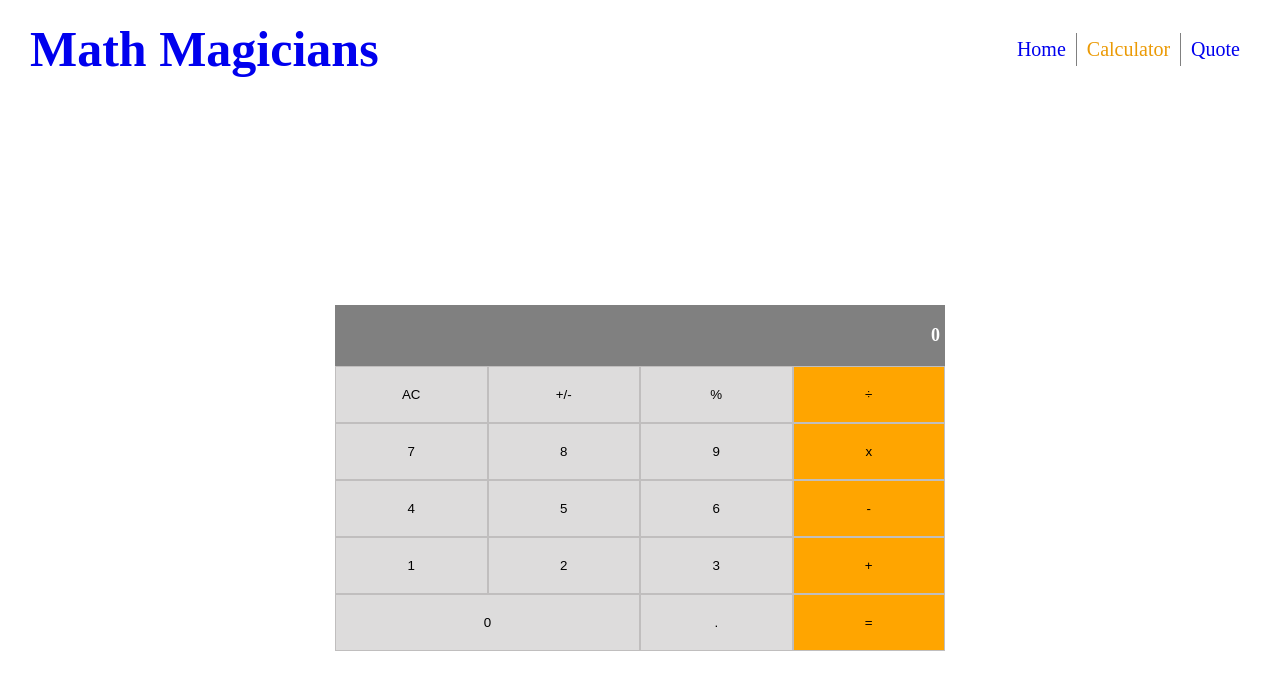
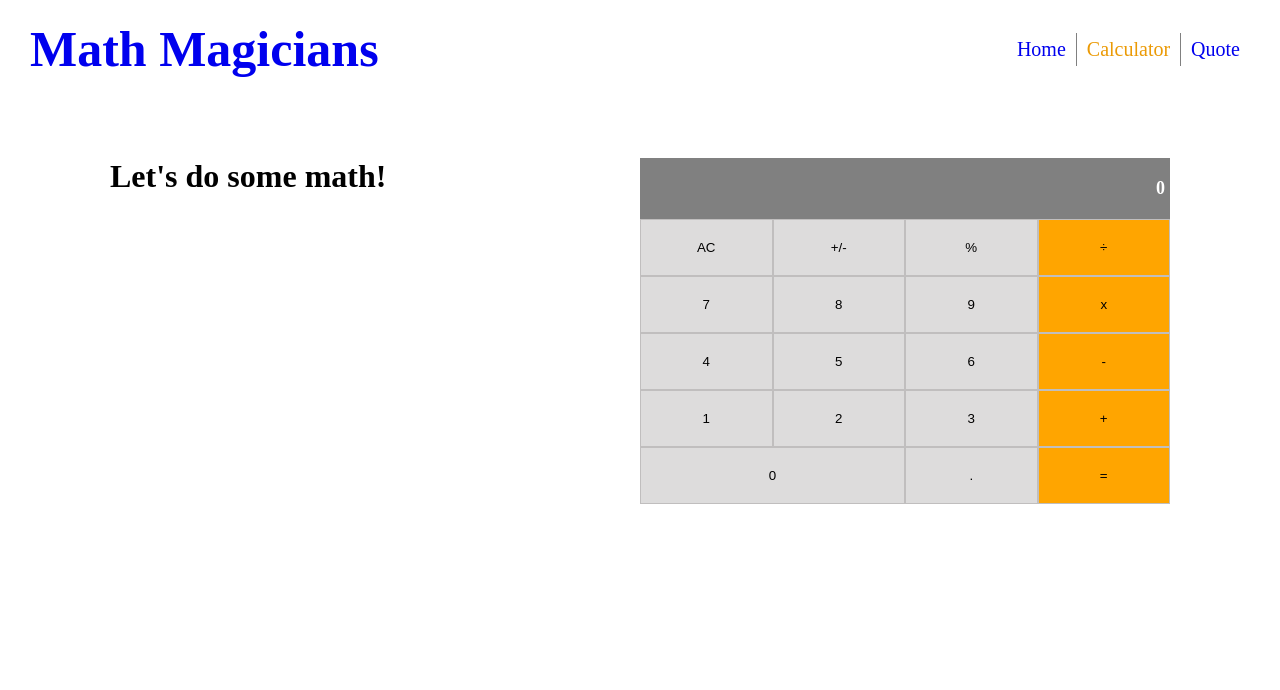
Before and after one commit to wuyepabdul/math-magician, a React (Create React App) app: page /calculator in a window 1280 px wide. Shown: the top 690 px of the page. Built offline with nearby package versions, Linux system fonts and the light colour scheme.

Commit message:
Style CalculatorPage component

```diff
--- a/src/index.css
+++ b/src/index.css
@@ -47,10 +47,14 @@ a {
   margin: 30px 0;
 }
 
+.calculator-container {
+  margin: 80px;
+  display: flex;
+  justify-content: space-between;
+}
+
 .calculator {
   width: 50%;
-  height: 100vh;
-  margin: 0 auto;
   display: grid;
   justify-content: center;
   align-content: center;
--- a/src/pages/CalculatorPage.js
+++ b/src/pages/CalculatorPage.js
@@ -2,7 +2,8 @@ import React from 'react';
 import Calculator from '../components/Calculator';
 
 const CalculatorPage = () => (
-  <div>
+  <div className="calculator-container">
+    <h1> Let&apos;s do some math! </h1>
     <Calculator />
   </div>
 );
```
